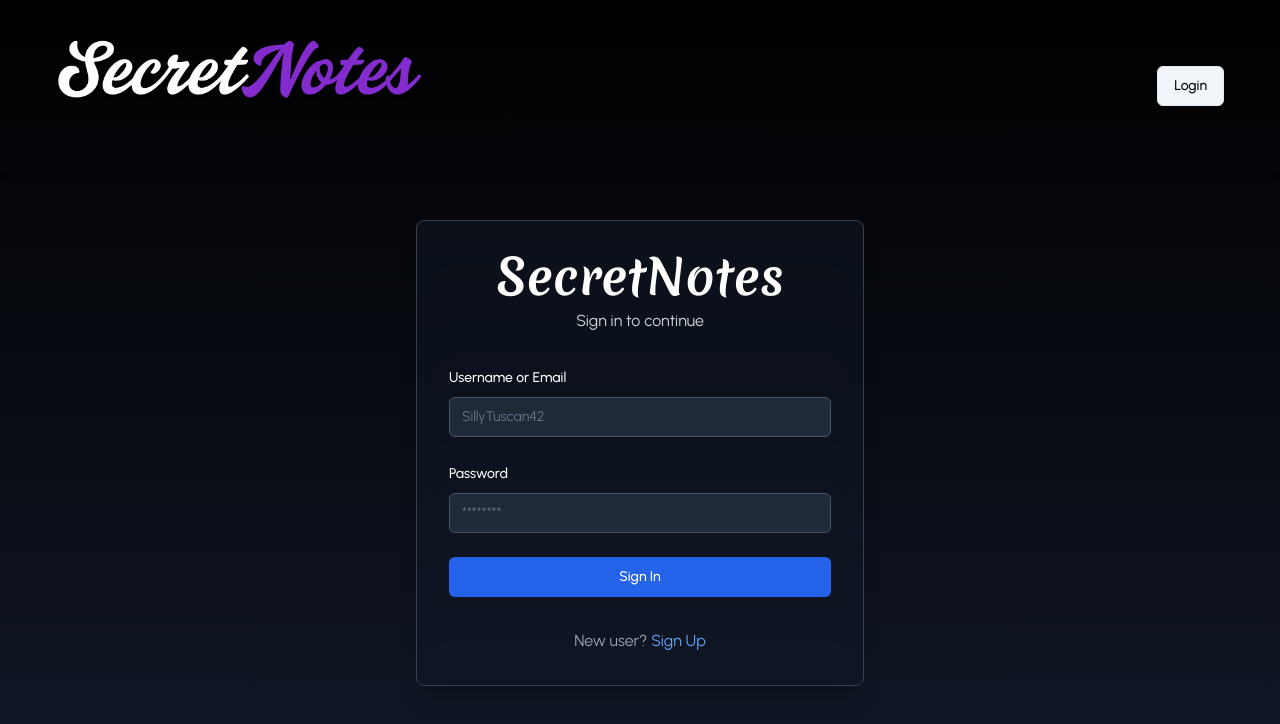
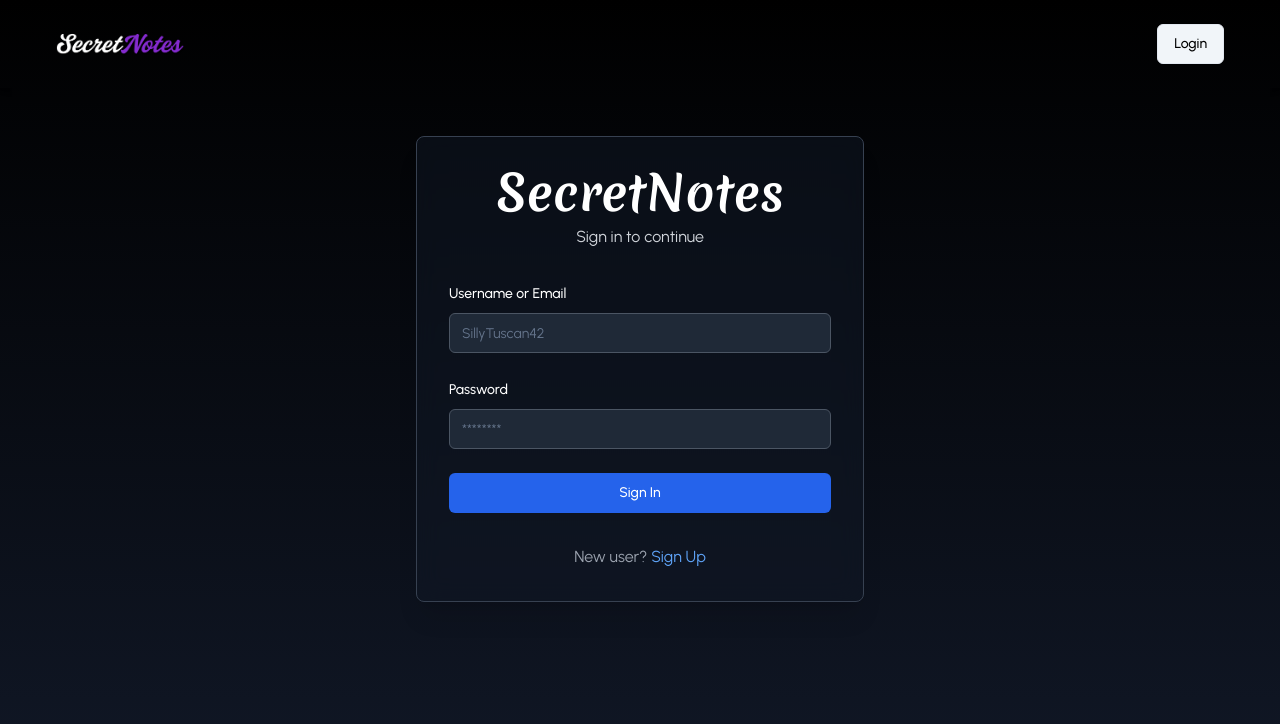
Before and after one commit to Zeethx/SecretNotes, a Next.js app: page /sign-in in a window 1280 px wide. Shown: the top 724 px of the page. Built offline with nearby package versions, Linux system fonts and the light colour scheme; no server answers.

Commit message:
Updated toast logic in send anonymous message

```diff
--- a/src/app/(app)/page.tsx
+++ b/src/app/(app)/page.tsx
@@ -69,7 +69,7 @@ export default function Home() {
                             size="lg"
                         >
                             <Link
-                                href="/create-profile"
+                                href="/sign-up"
                                 className="flex items-center"
                             >
                                 <span
--- a/src/app/[username]/page.tsx
+++ b/src/app/[username]/page.tsx
@@ -2,10 +2,11 @@
 import React, { useState } from "react";
 import Image from "next/image";
 import { useForm, SubmitHandler } from "react-hook-form";
-import axios from "axios";
+import axios, { AxiosError } from "axios";
 import { useToast } from "@/components/ui/use-toast";
 import Link from "next/link";
 import { Merienda } from "next/font/google";
+import { ApiResponse } from "@/types/ApiResponse";
 
 type FormData = {
     message: string;
@@ -28,11 +29,11 @@ export default function Home({ params }: PageProps) {
     const { toast } = useToast();
 
     const onSubmit: SubmitHandler<FormData> = async (data) => {
+      try {
         const response = await axios.post("/api/send-message", {
           username,
           content: data.message,
       });
-
       if (response.data.success) {
         toast({
             title: "Success",
@@ -47,6 +48,15 @@ export default function Home({ params }: PageProps) {
             variant: "destructive",
         });
     }
+      } catch (error) {
+        const axiosError = error as AxiosError<ApiResponse>;
+        toast({
+            title: "Error",
+            description: axiosError.response?.data.message || "Failed to send message",
+            variant: "destructive",
+        });
+      }
+
     };
 
     return (
--- a/src/components/Navbar.tsx
+++ b/src/components/Navbar.tsx
@@ -16,31 +16,20 @@ const Navbar: React.FC<NavbarProps> = ({ className }) => {
   const user: User = session?.user as User;
 
   return (
-        <nav
-            className={`${
-                className
-                    ? className
-                    : "p-4 md:p-6 shadow-md text-white relative w-full h-18 z-20"
-            }`}
-        >
+    <nav className={`${className ? className : "p-4 md:p-6 shadow-md text-white relative w-full h-18 z-20"}`}>
       <div className="container mx-auto flex flex-col md:flex-row justify-between items-center">
         <a href="/" className="text-xl font-bold mb-4 md:mb-0">
+          {/* <img src="/logo-horizontal.png" alt="SecretNotes" className="w-30 h-10" /> */}
           <Image
             src="/logo-horizontal.png"
-                        alt="SecretNotes Logo"
-                        width={400}
-                        height={100}
-                        className="w-4/12 mb-8"
-                    />
+            alt="SecretNotes"
+            width={160}
+            height={40}
+            className="w-32 h-8"/>
         </a>
         {user ? (
           <>
-                        <p className="mr-4 text-lg">
-                            Welcome,{" "}
-                            <span className="text-purple-500">
-                                {user.username || user.email}
-                            </span>
-                        </p>
+            <p className="mr-4 text-lg">Welcome, <span className="text-purple-500">{user.username || user.email}</span></p>
             <Button
               onClick={() => signOut()}
               className="w-full md:w-auto bg-slate-100 text-black"
@@ -62,6 +51,6 @@ const Navbar: React.FC<NavbarProps> = ({ className }) => {
       </div>
     </nav>
   );
-};
+}
 
 export default Navbar;
```
Lines whose indentation alone changed are shown as unchanged.
